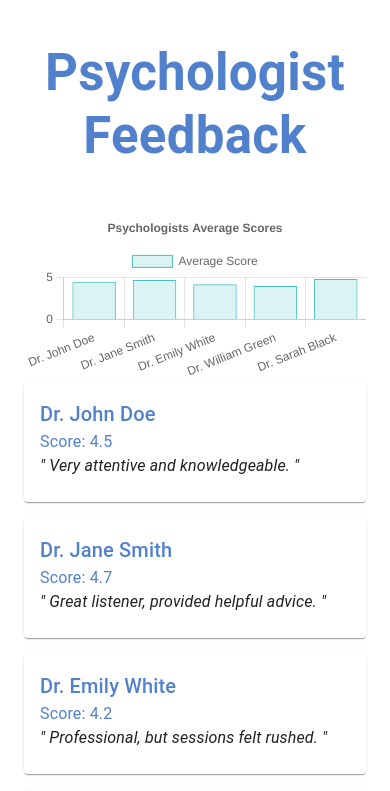
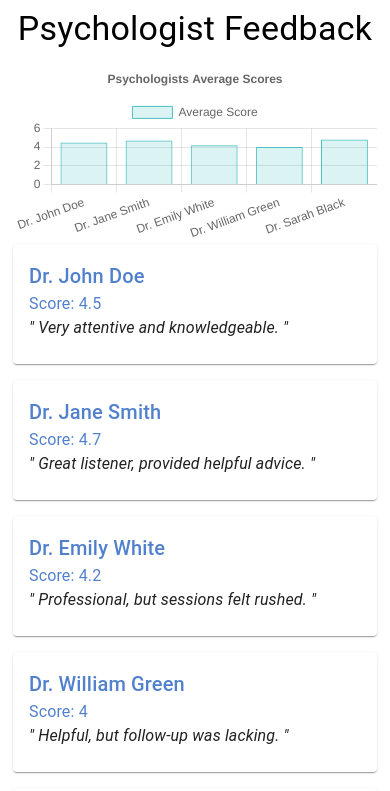
Before and after one commit to LukaJovanovic357/mindletic-app, a React (Vite) app in the folder feedback-app/: page / in a window 390 px wide. Shown: the top 791 px of the page. Built offline with nearby package versions, Linux system fonts and the light colour scheme.

Commit message:
fix horizontal scroll on small screens

```diff
--- a/feedback-app/src/App.tsx
+++ b/feedback-app/src/App.tsx
@@ -21,16 +21,19 @@ const AppContent: React.FC = () => {
 const App: React.FC = () => {
     return (
         <PsychologistProvider>
-            <Container maxWidth='md'>
+            <Container
+                maxWidth='md'
+                sx={{
+                    paddingX: { xs: '5px', sm: '16px' }, // Padding for small screens (5px) and default for larger
+                    overflowX: 'hidden' // Prevents horizontal scroll
+                }}
+            >
                 <Typography variant='h4' align='center' gutterBottom>
-                    <h2 style={{ color: 'rgba(41, 100, 194, 0.811)' }}>
-                        Psychologist Feedback
-                    </h2>
+                    Psychologist Feedback
                 </Typography>
                 <AppContent />
             </Container>
         </PsychologistProvider>
     );
 };
-
 export default App;
```
